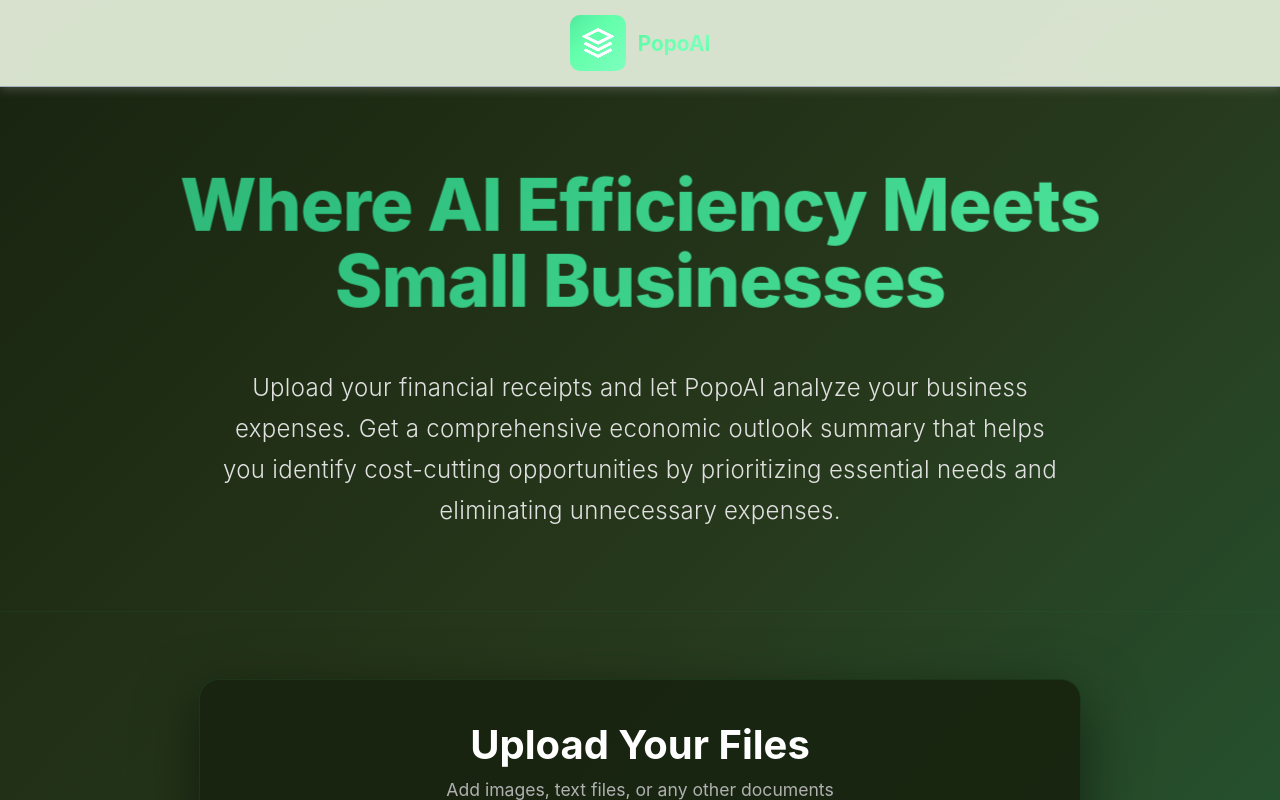
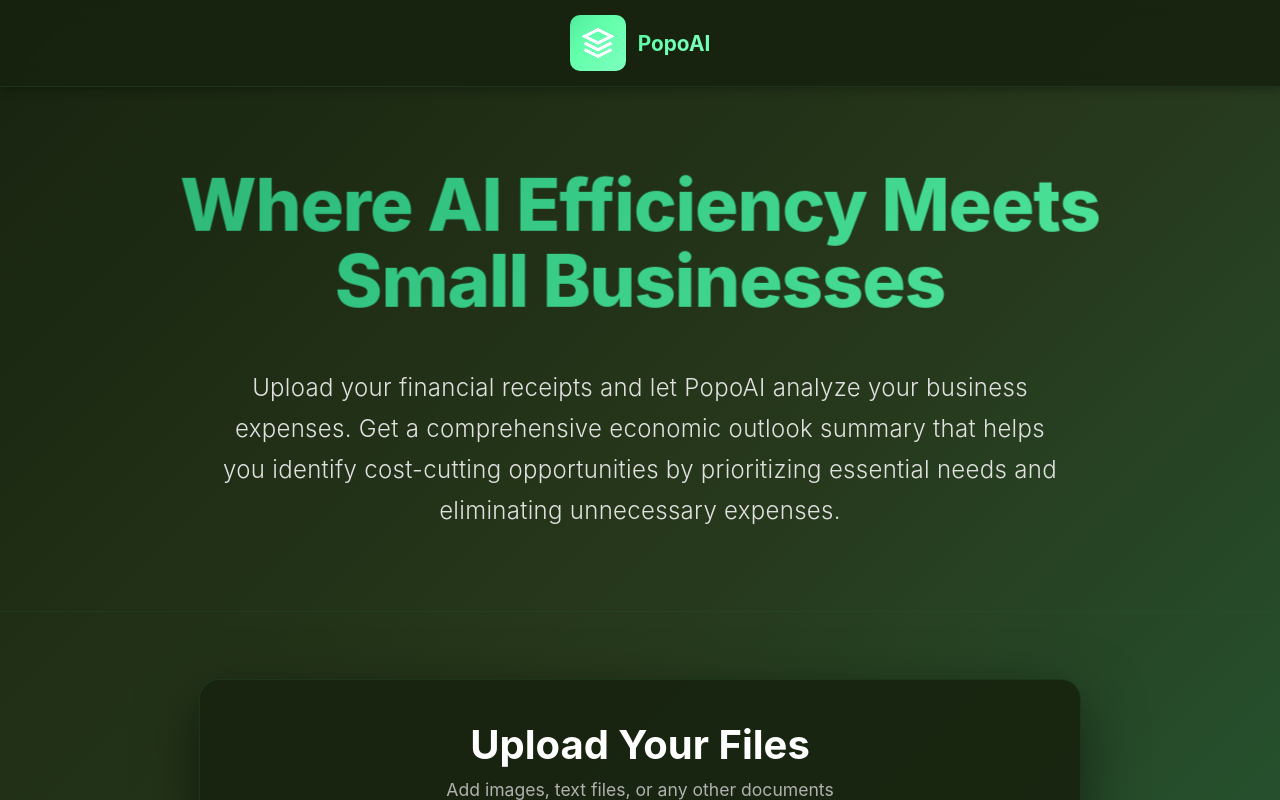
Before and after one commit to KySm227/hackathon, a React (Create React App) app: page / in a window 1280 px wide. Shown: the top 800 px of the page. Built offline with nearby package versions, Linux system fonts and the light colour scheme.

Commit message:
Reverted navbar colors

```diff
--- a/src/App.css
+++ b/src/App.css
@@ -5,17 +5,17 @@
 }
 
 .navbar {
-  background: rgba(226, 236, 217, 0.95);
+  background: rgba(24, 35, 15, 0.95);
   backdrop-filter: blur(10px);
   padding: 15px 40px;
   display: flex;
   justify-content: center;
   align-items: center;
-  box-shadow: 0 2px 10px rgba(192, 183, 183, 0.3);
+  box-shadow: 0 2px 10px rgba(0, 0, 0, 0.3);
   position: sticky;
   top: 0;
   z-index: 1000;
-  border-bottom: 1px solid rgba(45, 62, 157, 0.3);
+  border-bottom: 1px solid rgba(37, 95, 56, 0.3);
 }
 
 .nav-logo-container {
```
